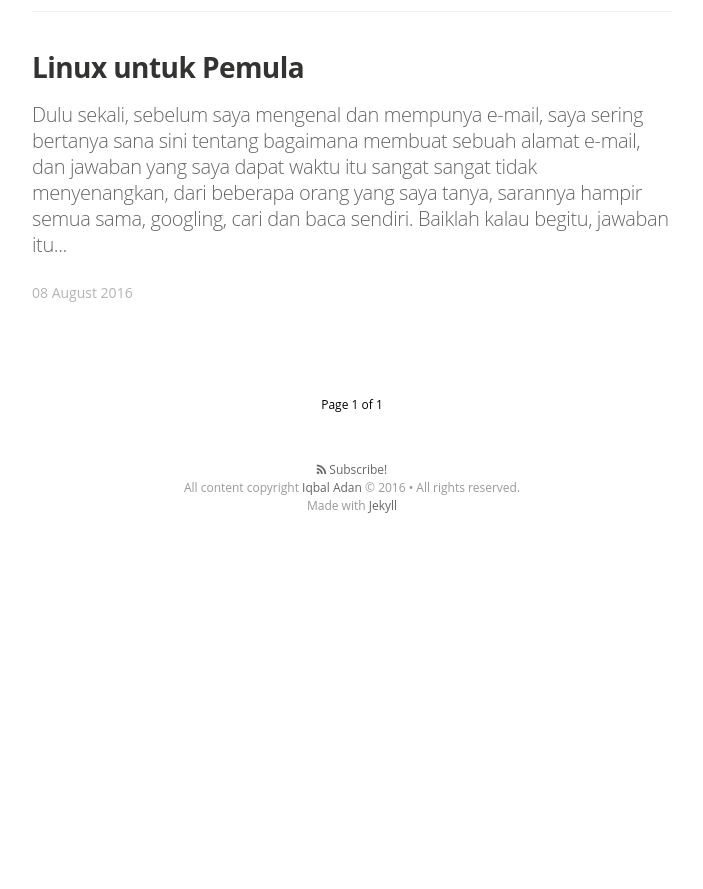
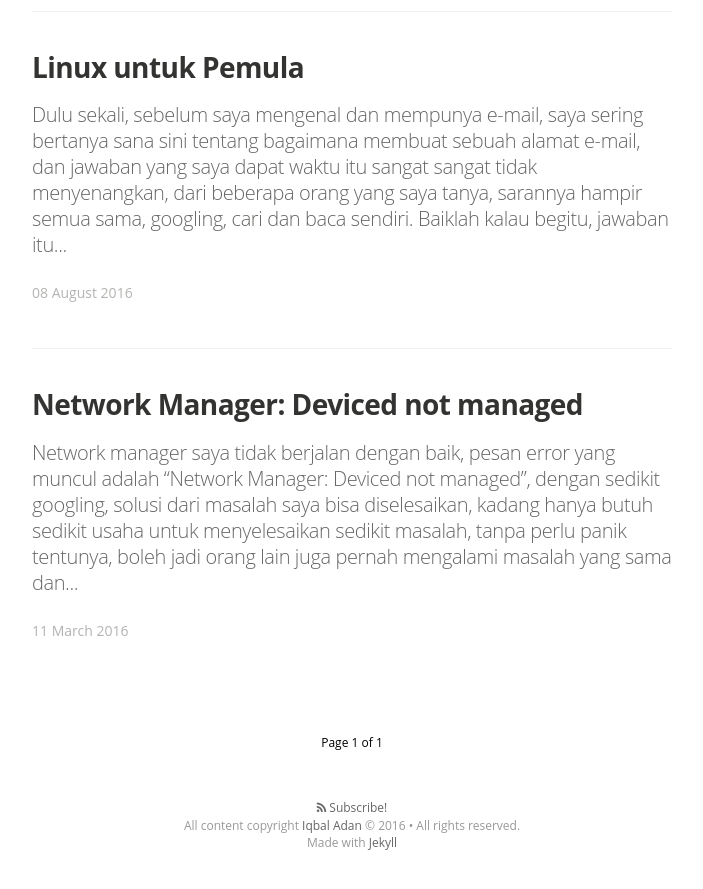
Before and after one commit to iqbaladan/iqbaladan.github.io, a Jekyll site: the page built from index.html, in a window 1280 px wide and 900 px high, scrolled down 1349 px. Shown: the top 889 px of the window, without its empty margins (288-991 px from the left). Built offline with Jekyll 4.4.1, drawn with Linux system fonts in a browser that asks for light colours; nearby versions of some CDN libraries; some web fonts are replaced; the list of posts is cut into pages by our own code; before the commit the page ends 1911 px from its top, so only the background shows below that.

Commit message:
Add new blog post

```diff
--- /dev/null
+++ b/_posts/2016-03-11-net-manager-problem.md
@@ -0,0 +1,26 @@
+---
+layout: post
+title: "Network Manager: Deviced not managed"
+permalink: network-manager-problem
+---
+
+*Network manager* saya tidak berjalan dengan baik, pesan error yang muncul adalah "**Network Manager: Deviced not managed**", dengan sedikit googling, solusi dari masalah saya bisa diselesaikan, kadang hanya butuh sedikit usaha untuk menyelesaikan sedikit masalah, tanpa perlu panik tentunya, boleh jadi orang lain juga pernah mengalami masalah yang sama dan kabar baiknya adalah mereka mendokumentasikan hasil kerja mereka.
+
+Berikut ini adalah solusinya;
+
+{% highlight bash %}
+
+$ nano /etc/NetworkManager/NetworkManager.conf
+
+{% endhighlight %}
+
+{% highlight bash %}
+
+[main]
+plugins=ifupdown,keyfile
+[ifupdown]
+managed=false
+
+{% endhighlight %}
+
+Ganti false ke true, kemudian reboot. Masalah selesai, sekarang Aplet Network Manager kita work like a charm.
```
Also changed, not shown: _posts/2016-09-07-marksheet.io.md (+1 -1 lines).
